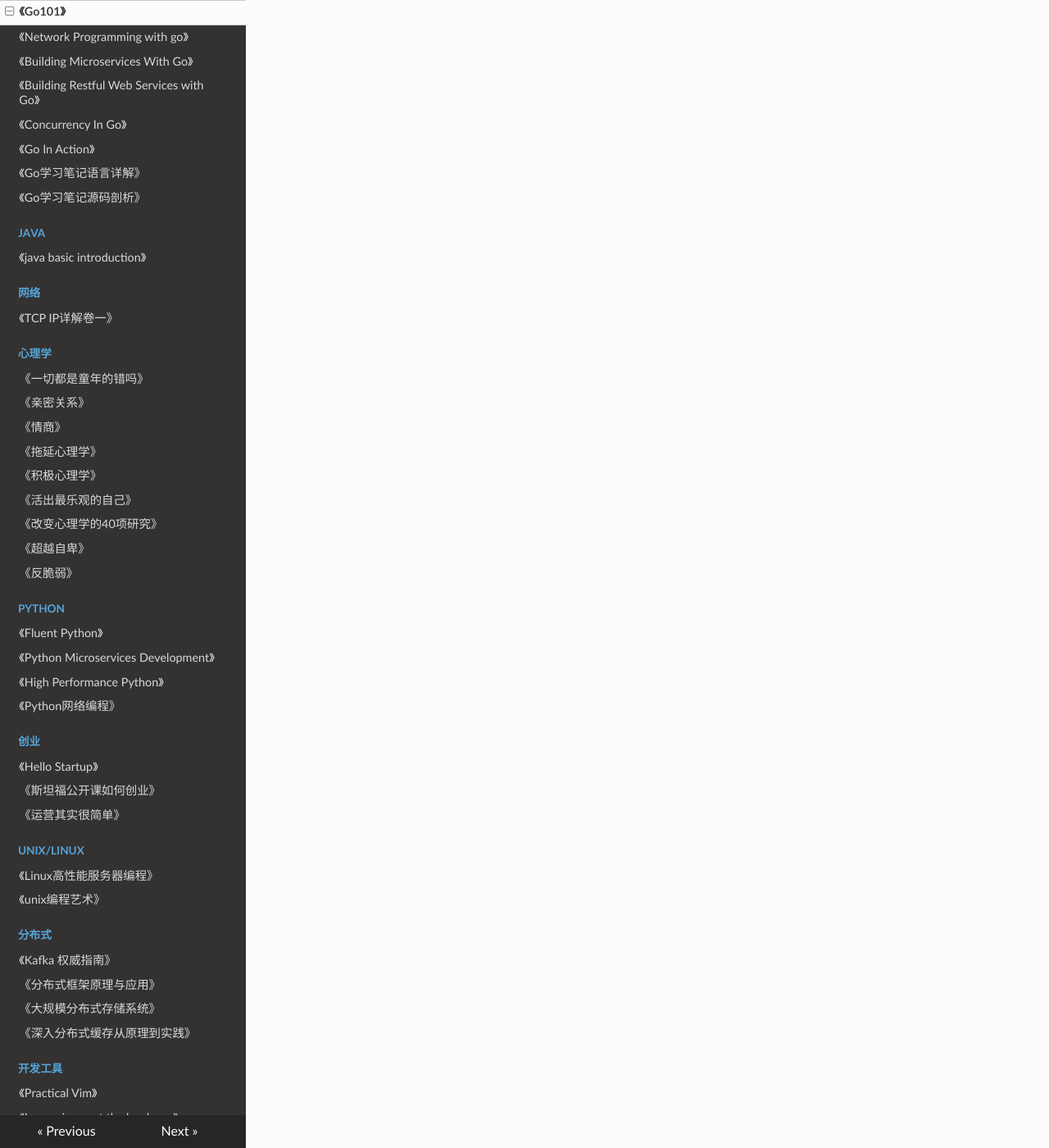
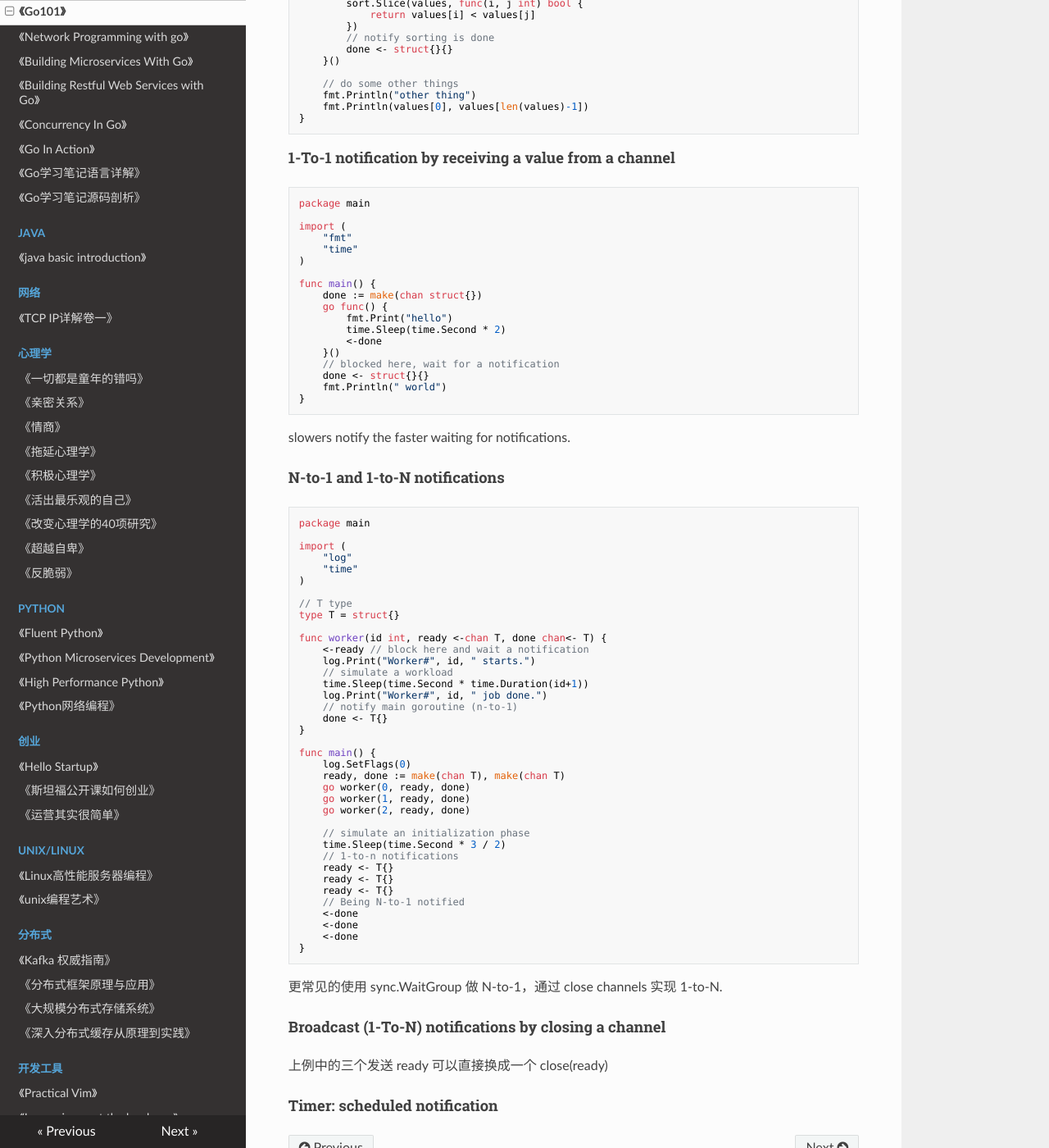
Before and after one commit to PegasusWang/booknotes, an MkDocs documentation site: the page built from docs/golang/go101/book.md, in a window 1280 px wide and 1400 px high, scrolled down 4096 px. Shown: the whole window at 82% size. Built offline with MkDocs 1.6.1, drawn with Linux system fonts in a browser that asks for light colours; nearby versions of some CDN libraries; old or Windows-style settings are respelled for this version of MkDocs; some of the changed text lies outside the part shown.

Commit message:
go channel as futures, notifications

````diff
--- a/docs/golang/go101/book.md
+++ b/docs/golang/go101/book.md
@@ -1,4 +1,3 @@
-
 # 21. Channels - The Go Way to do concurrency synchronizations
 
 Don't (let computations) communicate by sharing memroy, (let them) share memory by communicating (through channels).
@@ -100,3 +99,218 @@
 
 - Values of []t can't be directly converted to []I, even if type T implements interface type I.
 - Each method specified in a interface type corresponds to an implicit function.
+
+
+# 37 Channel Use Cases
+
+## Use channels as Futures/Promises
+
+#### Return receive-only channels as results
+
+```go
+package main
+
+import (
+	"fmt"
+	"math/rand"
+	"time"
+)
+
+func longTimeRequest() <-chan int32 {
+	r := make(chan int32)
+	go func() {
+		// simulate a workload
+		time.Sleep(time.Second * 3)
+		r <- rand.Int31n(100)
+	}()
+	return r
+}
+
+func sumSquares(a, b int32) int32 {
+	return a*a + b*b
+}
+
+func main() {
+	rand.Seed(time.Now().UnixNano())
+	a, b := longTimeRequest(), longTimeRequest()
+	fmt.Println(sumSquares(<-a, <-b)) // 3s 返回, a,b 并发执行的
+}
+```
+
+#### Pass send-only channels as arguments
+
+```go
+package main
+
+import (
+	"fmt"
+	"math/rand"
+	"time"
+)
+
+func longTiemRequest(r chan<- int32) {
+	// simulate a worklaod
+	time.Sleep(time.Second * 3)
+	r <- rand.Int31n(100)
+}
+
+func sumSquares(a, b int32) int32 {
+	return a*a + b*b
+}
+
+func main() {
+	rand.Seed(time.Now().UnixNano())
+	ra, rb := make(chan int32), make(chan int32)
+	go longTiemRequest(ra)
+	go longTiemRequest(rb)
+	fmt.Println(sumSquares(<-ra, <-rb))
+}
+```
+
+#### The first response wins
+
+```go
+package main
+
+import (
+	"fmt"
+	"math/rand"
+	"time"
+)
+
+func source(c chan<- int32) {
+	ra, rb := rand.Int31(), rand.Intn(3)+1
+	time.Sleep(time.Duration(rb) * time.Second)
+	c <- ra
+}
+
+func main() {
+	rand.Seed(time.Now().UnixNano())
+	beg := time.Now()
+	c := make(chan int32, 5) // must bufferd channel
+
+	for i := 0; i < cap(c); i++ {
+		go source(c)
+	}
+	// only frist resposne will be used
+	rnd := <-c
+	fmt.Println(time.Since(beg))
+	fmt.Println(rnd)
+}
+```
+
+## Use Channels for Notifications
+
+Use blank struct{} as element types of the notification channels, size of type struct{} is zero, doesn't consume memory.
+
+#### 1-To-1 notification by sending a value to a channel
+
+
+```go
+package main
+
+import (
+	"fmt"
+	"math/rand"
+	"os"
+	"sort"
+)
+
+func main() {
+
+	values := make([]byte, 32*1024*1024)
+	if _, err := rand.Read(values); err != nil {
+		fmt.Println(err)
+		os.Exit(1)
+	}
+	done := make(chan struct{})
+	go func() {
+		sort.Slice(values, func(i, j int) bool {
+			return values[i] < values[j]
+		})
+		// notify sorting is done
+		done <- struct{}{}
+	}()
+
+	// do some other things
+	fmt.Println("other thing")
+	fmt.Println(values[0], values[len(values)-1])
+}
+```
+
+#### 1-To-1 notification by receiving a value from a channel
+
+```go
+package main
+
+import (
+	"fmt"
+	"time"
+)
+
+func main() {
+	done := make(chan struct{})
+	go func() {
+		fmt.Print("hello")
+		time.Sleep(time.Second * 2)
+		<-done
+	}()
+	// blocked here, wait for a notification
+	done <- struct{}{}
+	fmt.Println(" world")
+}
+```
+
+slowers notify the faster waiting for notifications.
+
+#### N-to-1 and 1-to-N notifications
+
+
+```go
+package main
+
+import (
+	"log"
+	"time"
+)
+
+// T type
+type T = struct{}
+
+func worker(id int, ready <-chan T, done chan<- T) {
+	<-ready // block here and wait a notification
+	log.Print("Worker#", id, " starts.")
+	// simulate a workload
+	time.Sleep(time.Second * time.Duration(id+1))
+	log.Print("Worker#", id, " job done.")
+	// notify main goroutine (n-to-1)
+	done <- T{}
+}
+
+func main() {
+	log.SetFlags(0)
+	ready, done := make(chan T), make(chan T)
+	go worker(0, ready, done)
+	go worker(1, ready, done)
+	go worker(2, ready, done)
+
+	// simulate an initialization phase
+	time.Sleep(time.Second * 3 / 2)
+	// 1-to-n notifications
+	ready <- T{}
+	ready <- T{}
+	ready <- T{}
+	// Being N-to-1 notified
+	<-done
+	<-done
+	<-done
+}
+```
+
+更常见的使用 sync.WaitGroup 做 N-to-1，通过 close channels 实现 1-to-N.
+
+#### Broadcast (1-To-N) notifications by closing a channel
+
+上例中的三个发送 ready 可以直接换成一个 close(ready)
+
+#### Timer: scheduled notification
````
